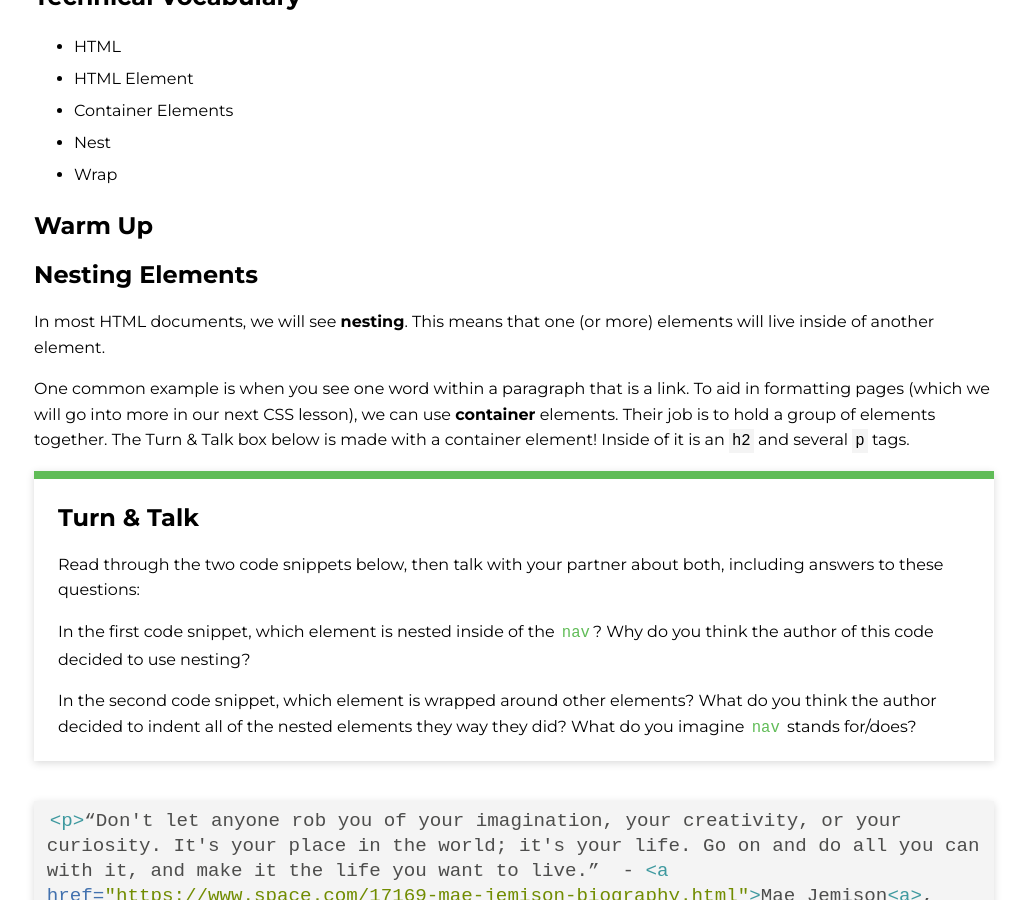
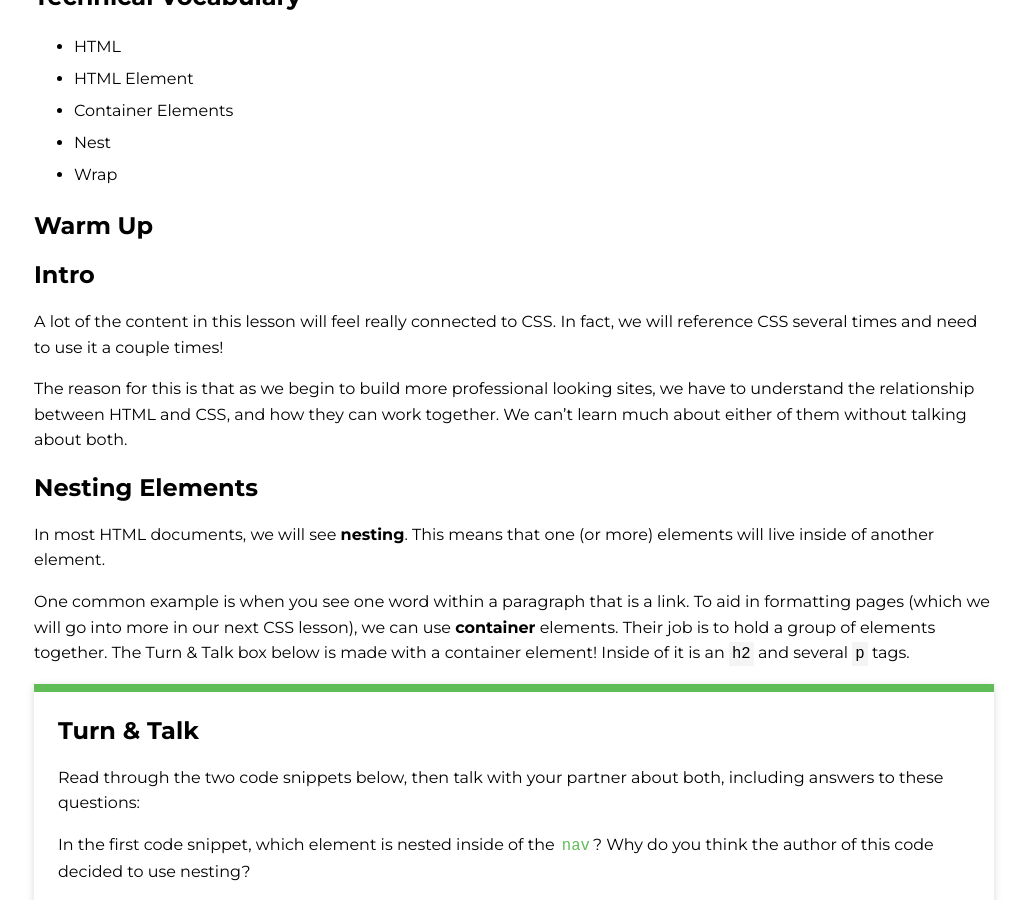
Before and after one commit to ameseee/kwk-curriculum-site, a Jekyll site: the page built from web-app/lessons/html-intermediate/index.md, in a window 1280 px wide and 900 px high, scrolled down 360 px. Shown: the whole window, without its empty margins (126-1153 px from the left). Built offline with Jekyll 4.4.1, drawn with Linux system fonts in a browser that asks for light colours; nearby versions of some CDN libraries.

Commit message:
Add intro to justify the combo of HTML and CSS in lesson

```diff
--- a/web-app/lessons/html-intermediate/index.md
+++ b/web-app/lessons/html-intermediate/index.md
@@ -17,6 +17,12 @@ title: Intermediate HTML
 
 ## Warm Up
 
+
+## Intro
+
+A lot of the content in this lesson will feel really connected to CSS. In fact, we will reference CSS several times and need to use it a couple times!
+
+The reason for this is that as we begin to build more professional looking sites, we have to understand the relationship between HTML and CSS, and how they can work together. We can't learn much about either of them without talking about both.
 
 ## Nesting Elements
 
```
